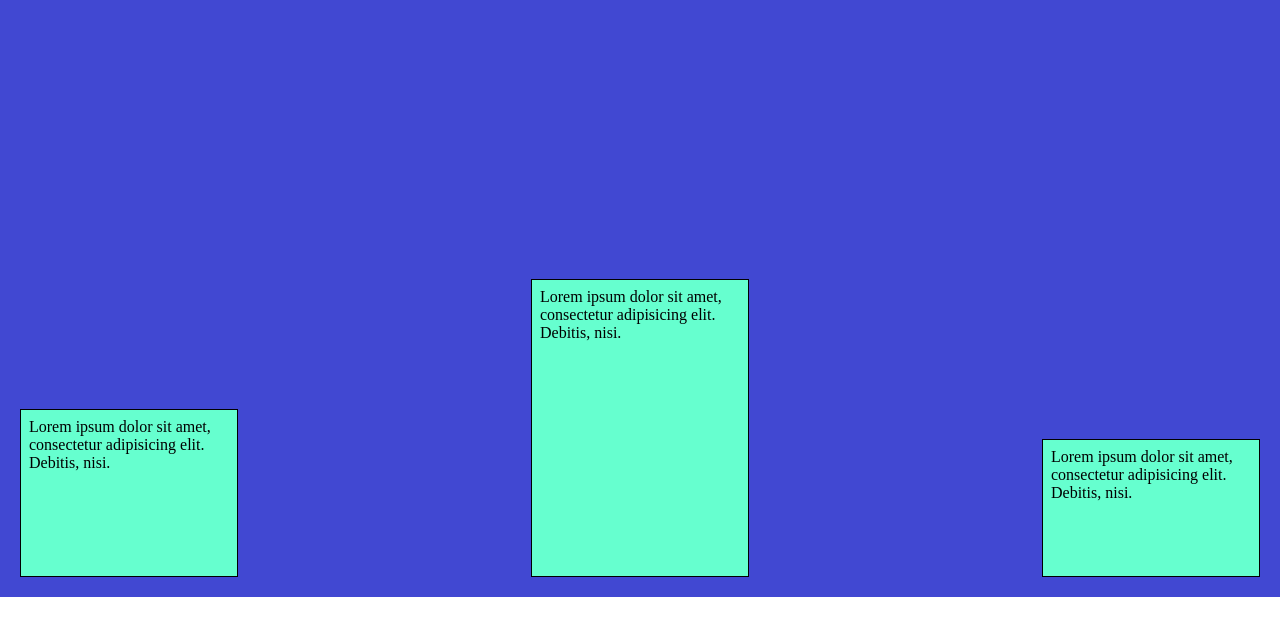
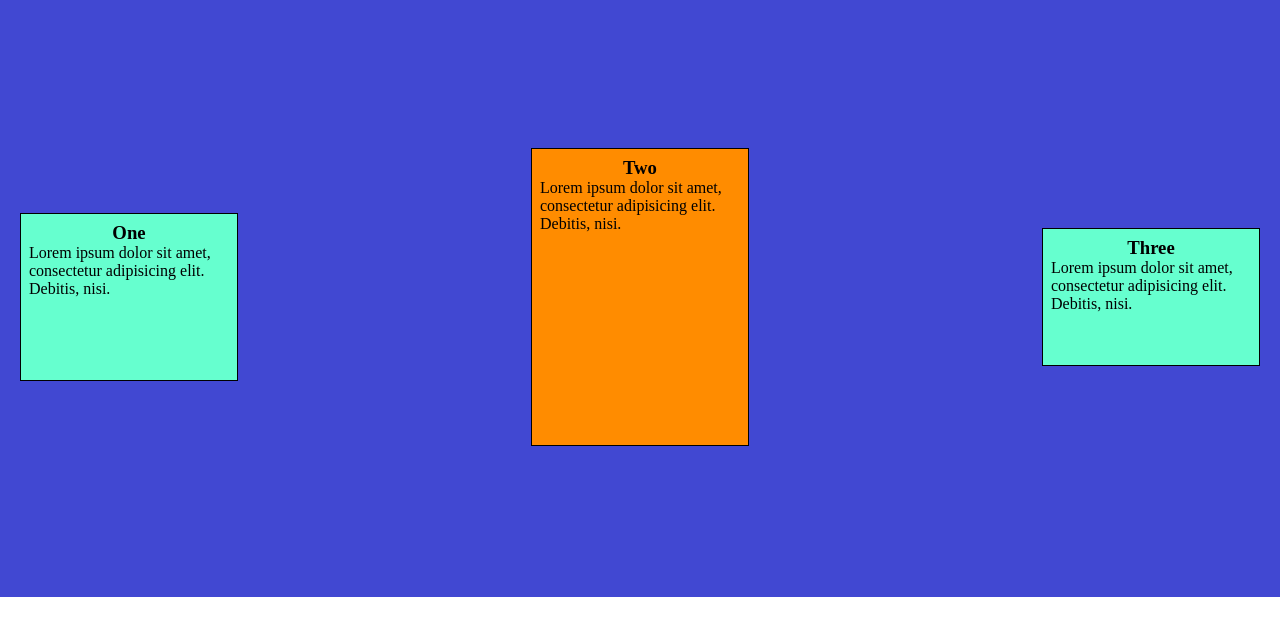
Before and after one commit to Maarten86M/selector-oefening, a plain HTML site: page index.html in a window 1280 px wide. Shown: the part 40-676 px from the top of the page. Drawn offline with Linux system fonts and the light colour scheme.

Commit message:
headers toegevoegd

```diff
--- a/index.html
+++ b/index.html
@@ -12,12 +12,15 @@
 <main>
     <section id="container-element">
         <article class="item-element-one">
+            <h3>One</h3>
             <p>Lorem ipsum dolor sit amet, consectetur adipisicing elit. Debitis, nisi.</p>
         </article>
         <article class="item-element-two">
+            <h3>Two</h3>
             <p>Lorem ipsum dolor sit amet, consectetur adipisicing elit. Debitis, nisi.</p>
         </article>
         <article class="item-element-three">
+            <h3>Three</h3>
             <p>Lorem ipsum dolor sit amet, consectetur adipisicing elit. Debitis, nisi.</p>
         </article>
     </section>
--- a/styles.css
+++ b/styles.css
@@ -1,6 +1,10 @@
 * {
     padding: 0;
     margin: 0;
+}
+
+h3 {
+    text-align: center;
 }
 
 article {
@@ -17,23 +21,24 @@ article {
     flex-direction: row;
     flex-wrap: wrap;
     justify-content: space-between;
-    align-items: flex-end;
+    align-items: center;
 }
 
 .item-element-one {
-    width: 200px;
+    flex-basis: 200px;
     height: 150px;
     padding: 8px;
 }
 
 .item-element-two {
-    width: 200px;
+    flex-basis: 200px;
     height: 280px;
     padding: 8px;
+    background-color: darkorange;
 }
 
 .item-element-three {
-    width: 200px;
+    flex-basis: 200px;
     height: 120px;
     padding: 8px;
 }
```
